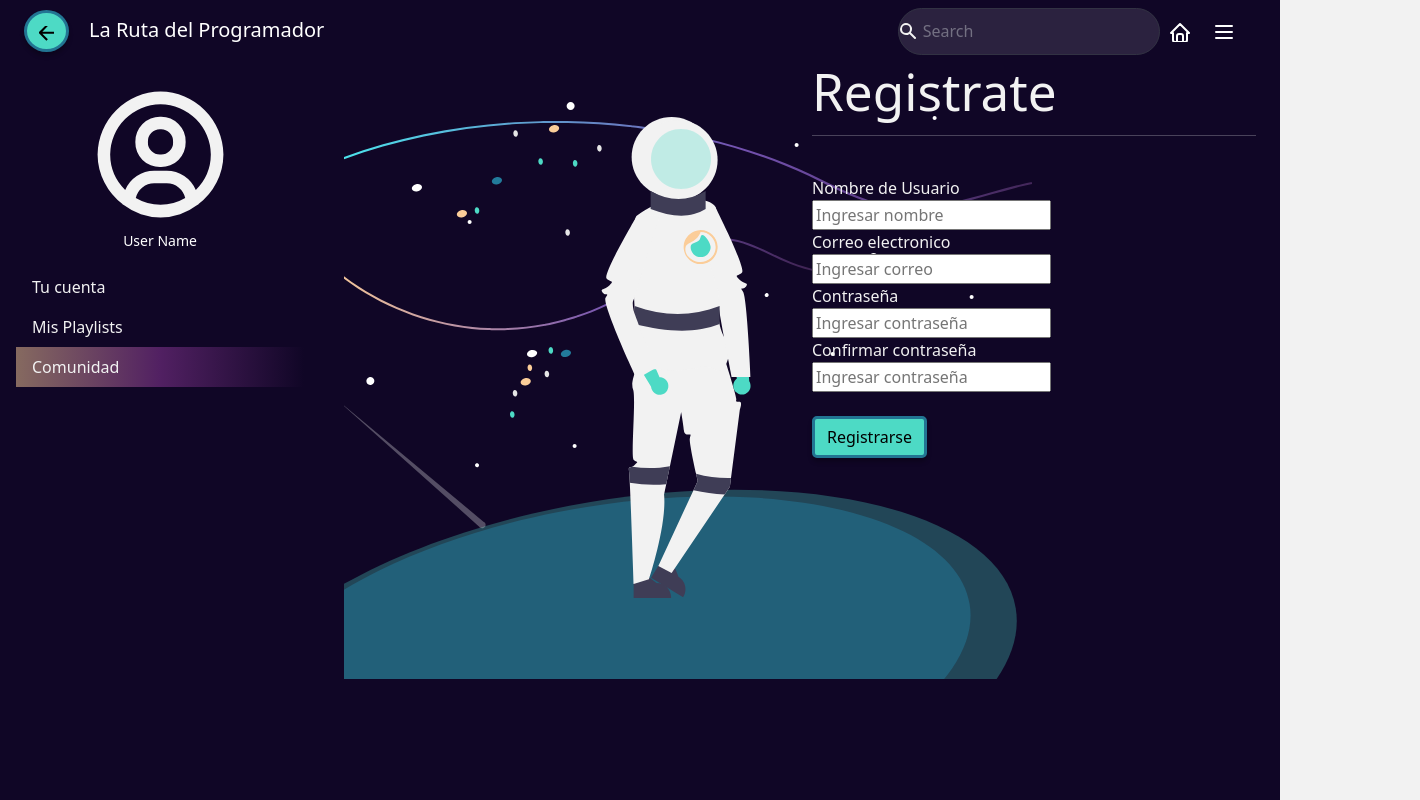
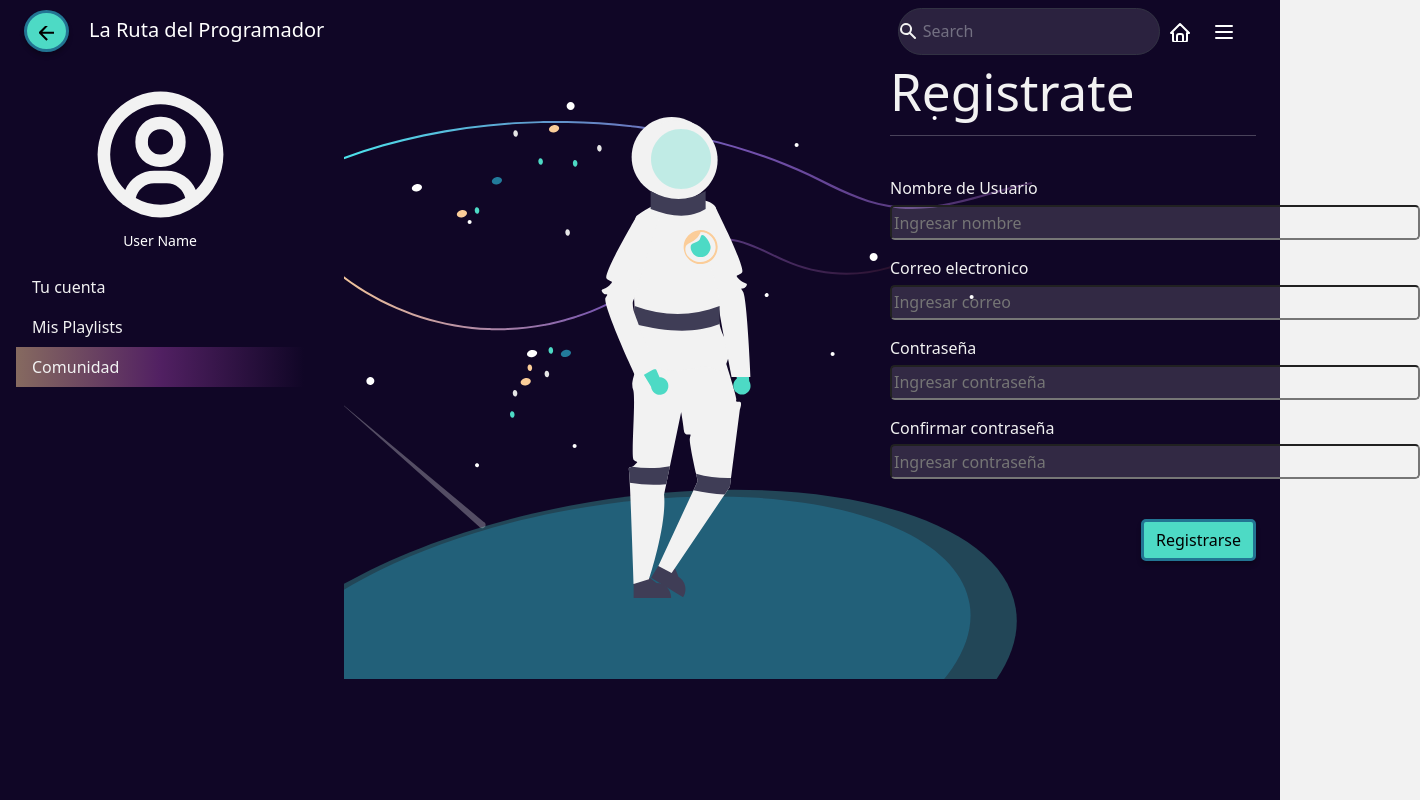
Before and after one commit to CodeMasterChefs/Frontend-Ruta-Programador, a React (Vite) app: page /comunidad in a window 1280 px wide. Shown: the top 800 px of the page, 1420 px wide, since content can reach past the window. Built offline with nearby package versions, Linux system fonts and the light colour scheme.

Commit message:
Style: Registrar-Usuario

```diff
--- a/src/Pages/RegistroUsuarioPage/RegistroUsuarioPage.css
+++ b/src/Pages/RegistroUsuarioPage/RegistroUsuarioPage.css
@@ -0,0 +1,14 @@
+.input-box{
+    width: 530px;
+    height: 35px;
+    border-radius: 0.3rem;
+    background: rgba(242, 242, 242, 0.15);
+}
+
+.required.field{
+    padding-bottom: 1rem;
+}
+
+.form-title{
+    padding-bottom: 0.3rem;
+}
--- a/src/Pages/RegistroUsuarioPage/RegistroUsuarioPage.jsx
+++ b/src/Pages/RegistroUsuarioPage/RegistroUsuarioPage.jsx
@@ -4,39 +4,41 @@ const RegistroUsuarioPage = () => {
   return (
     <div className="container">
       <div className="row">
-            <div className="col-md-6">
+        <div className="col-md-7">
           <img src="src/assets/undraw_to_the_moon_re_q21i 1.svg" alt="Ilustración" />
         </div>
-            <div className="col-md-6">
+        <div className="col-md-5">
           <h1>Registrate</h1>
           <hr></hr>
           <br></br>
           <div>
-        <div className="required field ">
-        <label>Nombre de Usuario</label>
+            <div className="required field">
+              <label className="form-title">Nombre de Usuario</label>
               <br></br>
-        <input type="text" placeholder="Ingresar nombre"/>
+              <input type="text" placeholder="Ingresar nombre" className="input-box" />
               <div data-lastpass-icon-root="true"></div></div>
 
             <div className="required field ">
-        <label>Correo electronico</label>
+              <label className="form-title">Correo electronico</label>
               <br></br>
-        <input type="text" placeholder="Ingresar correo"/>
+              <input type="text" placeholder="Ingresar correo" className="input-box" />
               <div data-lastpass-icon-root="true"></div></div>
 
             <div className="required field ">
-        <label>Contraseña</label>
+              <label className="form-title">Contraseña</label>
               <br></br>
-        <input type="password" placeholder="Ingresar contraseña"/>
+              <input type="password" placeholder="Ingresar contraseña" className="input-box" />
               <div data-lastpass-icon-root="true"></div></div>
 
             <div className="required field ">
-        <label>Confirmar contraseña</label>
+              <label className="form-title">Confirmar contraseña</label>
               <br></br>
-        <input type="password" placeholder="Ingresar contraseña"/>
+              <input type="password" placeholder="Ingresar contraseña" className="input-box" />
               <div data-lastpass-icon-root="true"></div></div>
             <br></br>
+            <div className="d-flex justify-content-end">
               <button type="button" className="btn btn-primary" data-bs-toggle="modal" data-bs-target="#modalCrearPlaylist" data-bs-whatever="@mdo">Registrarse</button>
+            </div>
 
           </div>
         </div>
```
Lines whose indentation alone changed are shown as unchanged.
